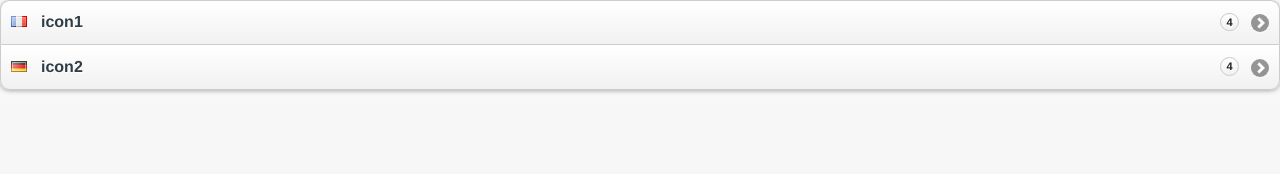
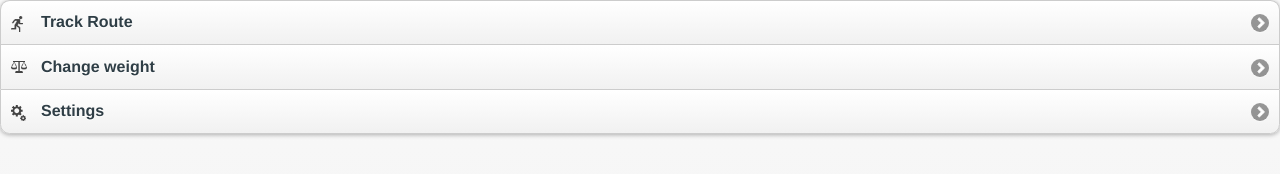
Before and after one commit to esterren/BPWeb, a plain HTML site: page assets/www/index.html in a window 1280 px wide. Drawn offline with Linux system fonts and the light colour scheme; some packages are replaced by stand-ins of ours.

Commit message:
added new temporary icons

```diff
--- a/assets/www/index.html
+++ b/assets/www/index.html
@@ -19,14 +19,17 @@
 <ul data-role="listview" data-inset="true">
     <li>
         <a href="index.html">
-            <img src="images/icon1.png" alt="icon1" class="ui-li-icon">icon1
-            <span class="ui-li-count">4</span>
+            <img src="images/63-runner.png" alt="runner" class="ui-li-icon">Track Route
         </a>
     </li>
     <li>
         <a href="index.html">
-            <img src="images/icon2.png" alt="icon2" class="ui-li-icon">icon2
-            <span class="ui-li-count">4</span>
+            <img src="images/138-scales.png" alt="scales" class="ui-li-icon">Change weight
+        </a>
+    </li>
+    <li>
+        <a href="index.html">
+            <img src="images/20-gear2.png" alt="gear" class="ui-li-icon">Settings
         </a>
     </li>
 </ul>
```
Also changed, not shown: assets/www/images/103-map.png (added), assets/www/images/138-scales.png (added), assets/www/images/20-gear2.png (added), assets/www/images/63-runner.png (added), assets/www/images/81-dashboard.png (added), assets/www/images/83-calendar.png (added).
